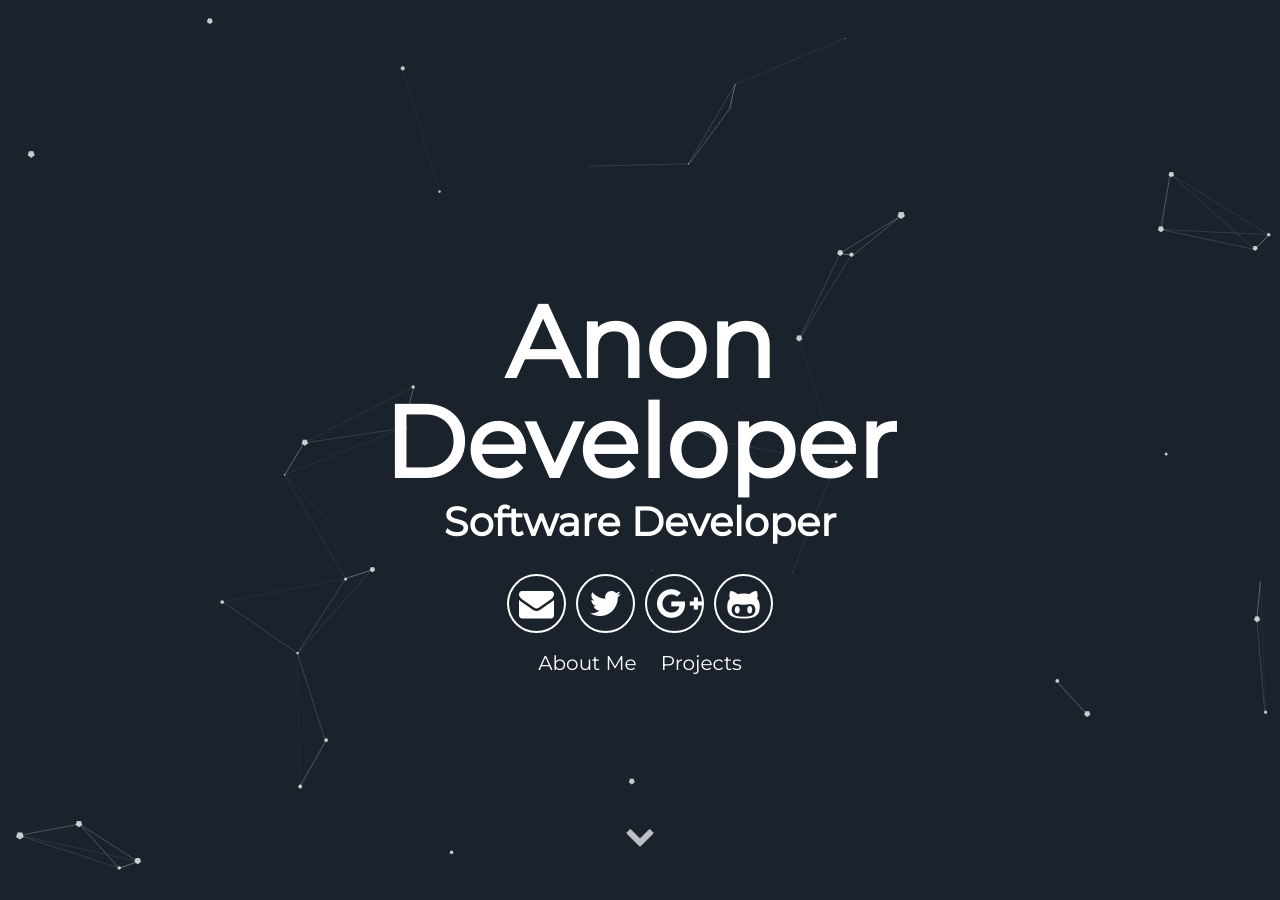
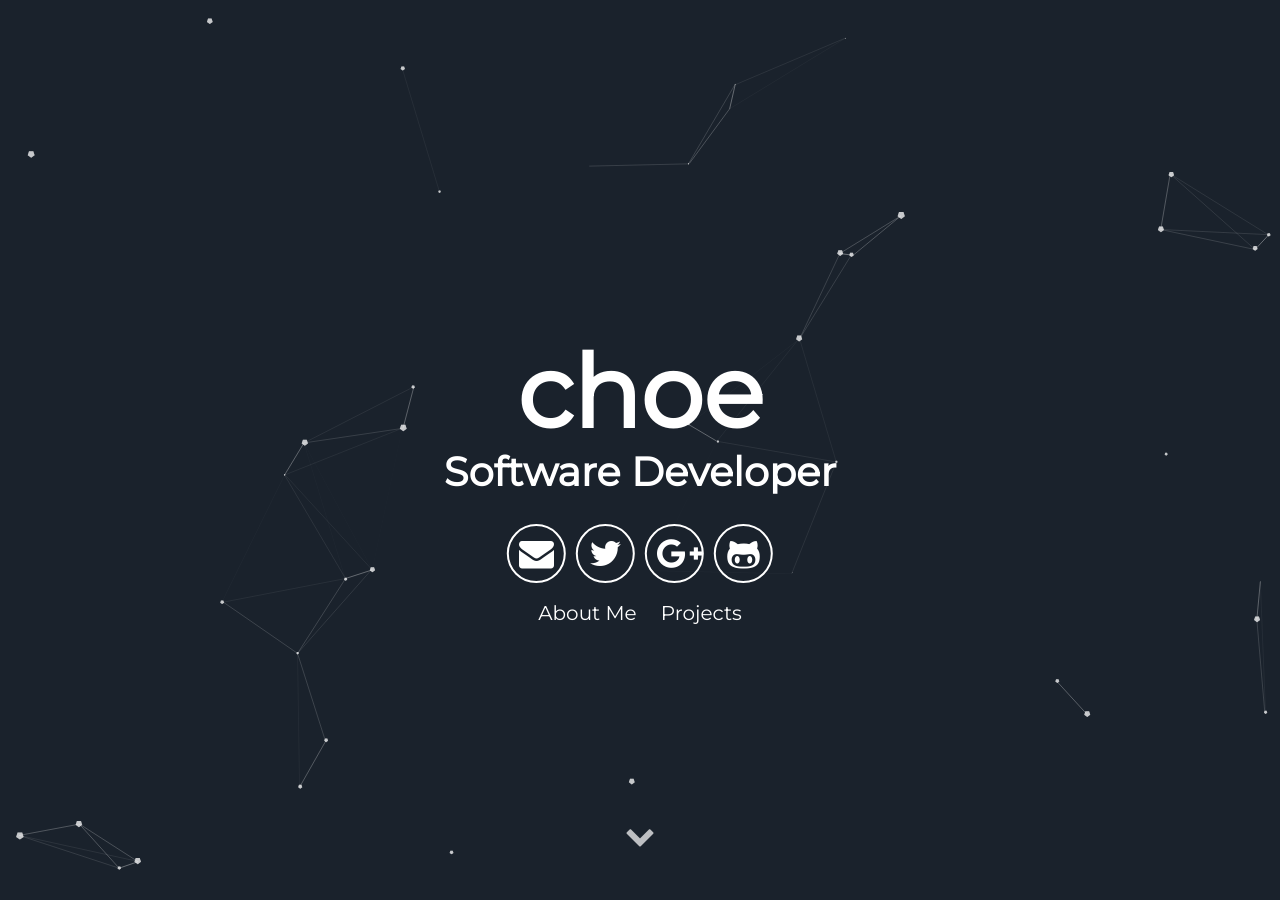
Before and after one commit to alsghk05/alsghk05.github.io, a Jekyll site: the page built from index.html, in a window 1280 px wide and 900 px high. Built offline with Jekyll 4.4.1, drawn with Linux system fonts in a browser that asks for light colours.

Commit message:
Update header.html

```diff
--- a/_includes/header.html
+++ b/_includes/header.html
@@ -1,7 +1,7 @@
 <div id="particles-js">
   <div class="header">
       <h1>
-        <span class="site-title">{{site.username}}</span>
+        <span class="site-title">choe</span>
         <span class="site-description">{{site.user_title}}</span>
       </h1>
       <div class="header-icons">
```
